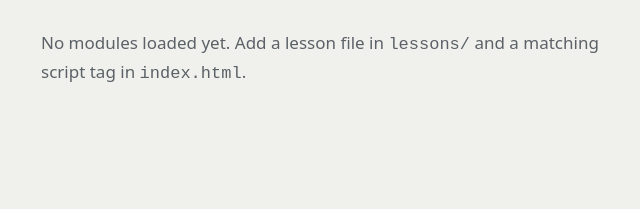
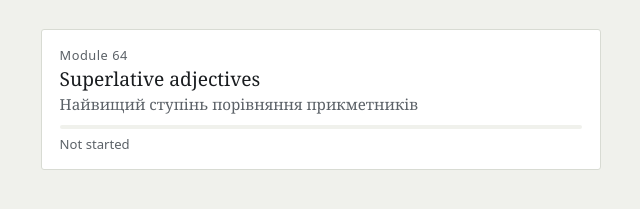
Before and after one commit to joshmachleder-cyber/ukrainian-grammar-workout, a plain HTML site: page index.html in a window 1280 px wide. Shown: the part 93-302 px from the top of the page, without its empty margins (319-959 px from the left). Drawn offline with Linux system fonts and the light colour scheme.

Commit message:
Update index.html

```diff
--- a/index.html
+++ b/index.html
@@ -12,7 +12,7 @@
 <script src="assets/app.js"></script>
 
 <!-- One line per module. Add new lessons here, in order. -->
-<script src="lessons/lesson-64-superlative-adjectives.js"></script>
+<script src="lessons/lesson-64.js"></script>
 
 <script>render();</script>
 </body>
```
